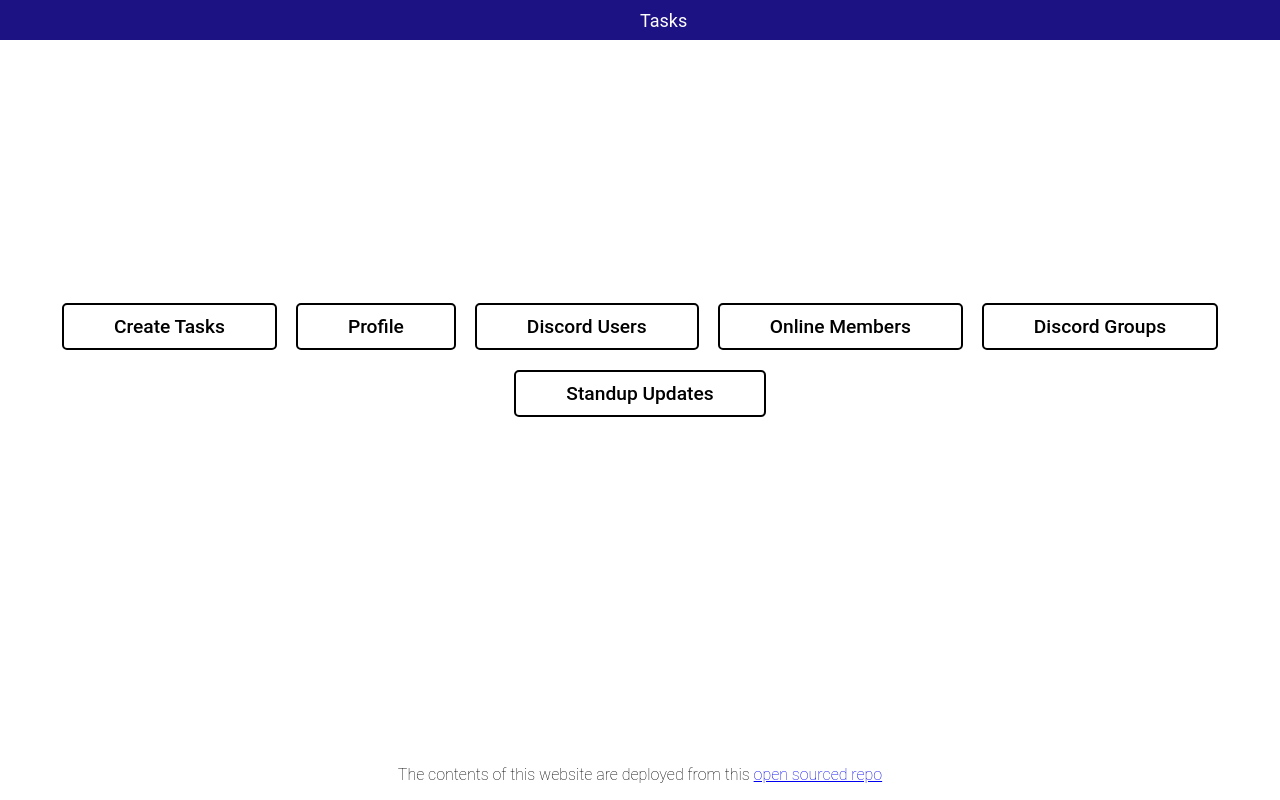
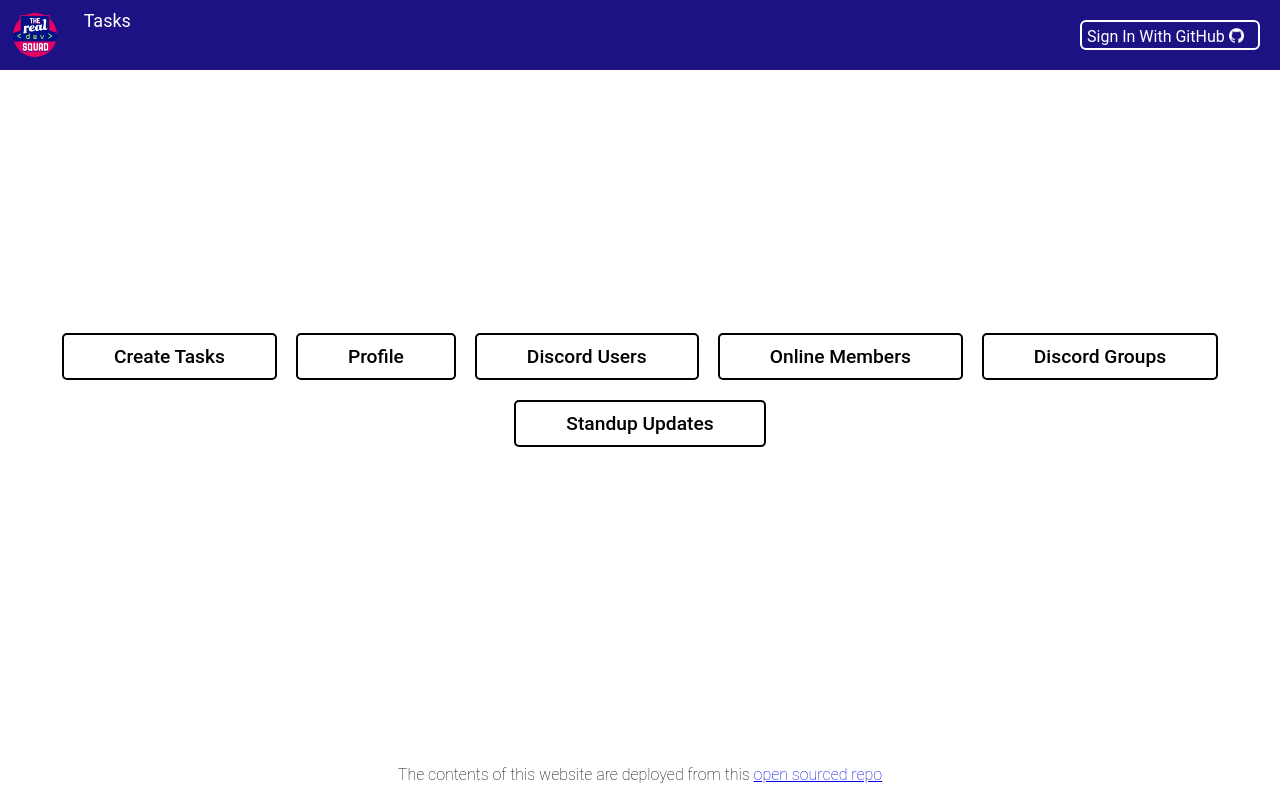
Before and after one commit to Real-Dev-Squad/website-dashboard, a website: page index.html in a window 1280 px wide. Drawn offline with Linux system fonts and the light colour scheme; no server answers.

Commit message:
Add logo and Sign-in button

```diff
--- a/index.html
+++ b/index.html
@@ -15,7 +15,19 @@
 
   <body>
     <nav id="tasksNav">
-      <a id="createTask" class="nav-link"> Tasks </a>
+      <div class="logo">
+        <a href="https://dashboard.realdevsquad.com">
+          <img src="images/Real-Dev-Squad@1x.png" alt="logo">
+        </a>
+      </div>
+      <div>
+        <a id="createTask" class="nav-link"> Tasks </a>
+      </div>
+      <div class="sign-in-btn">
+        <a href="https://github.com/login/oauth/authorize?client_id=23c78f66ab7964e5ef97">Sign In With GitHub
+            <img src="images/github.png" alt="">
+        </a>
+      </div>
     </nav>
 
     <section id="sync-buttons" class="element-display-remove">
--- a/style.css
+++ b/style.css
@@ -24,7 +24,44 @@ body {
 #tasksNav {
   background-color: var(--blue-color);
   padding: 10px;
-  height: 2.5rem;
+  display: flex;
+}
+
+img {
+  height: 100%;
+  width: 100%;
+}
+
+.logo {
+  height: 50px;
+  width: 50px;
+}
+
+.sign-in-btn {
+  position: absolute;
+  right: 10px;
+  display: flex;
+  justify-content: center;
+}
+
+.sign-in-btn a {
+  margin: 10px;
+  width: 180px;
+  height: 30px;
+  padding: 5px;
+  background-color: var(--blue-color);
+  color: var(--white-color);
+  cursor: pointer;
+  border: 2px solid var(--white-color);
+  border-radius: 6px;
+  text-decoration: none;
+}
+
+.sign-in-btn a img {
+  height: 15px;
+  width: 15px;
+  position: relative;
+  top: 1px;
 }
 
 #createTask {
```
Also changed, not shown: images/Real-Dev-Squad@1x.png (added), images/github.png (added).
